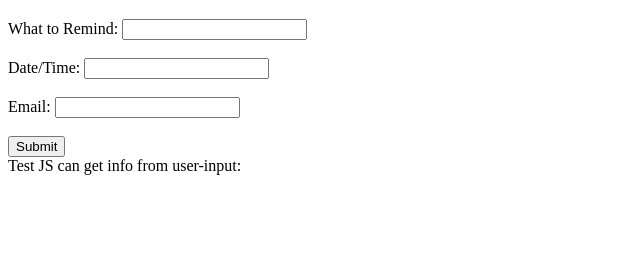
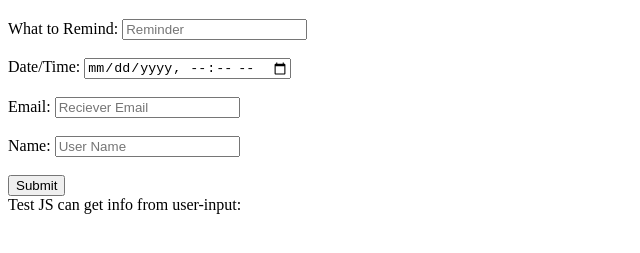
Before and after one commit to NathanCrowley/RemindMe, a React app: page remind_me-app/public/index.html in a window 1280 px wide. Shown: the part 61-314 px from the top of the page, without its empty margins (0-640 px from the left). Built offline with nearby package versions, Linux system fonts and the light colour scheme; files whose address does not match are found by name.

```diff
--- a/remind_me-app/public/index.html
+++ b/remind_me-app/public/index.html
@@ -14,9 +14,10 @@
 
   <!--Get User Input-->
   <form id="form1" action="">
-    What to Remind: <input type="text" name="what_to_remind"><br><br>
-    Date/Time: <input type="text" name="date_time"><br><br>
-    Email: <input type="text" name="user_email"><br><br>
+    What to Remind: <input type="text" name="what_to_remind" placeholder="Reminder"><br><br>
+    Date/Time: <input type="datetime-local" name="date_time"><br><br>
+    Email: <input type="text" name="user_email" placeholder="Reciever Email"><br><br>
+    Name: <input type="text" name="user_name" placeholder="User Name"><br><br>
   </form>
 
   <!--Submit button-->
@@ -34,6 +35,7 @@
       var i;
       for(i=0; i < form1.length; i++){
         user_input.push(form1.elements[i].value);
+        user_input.push("<br>");
       }
       document.getElementById("demo").innerHTML = user_input;
     }
```
Also changed, not shown: remind_me-app/src/App.css (added), remind_me-app/src/index.css (deleted), 2 other files.
